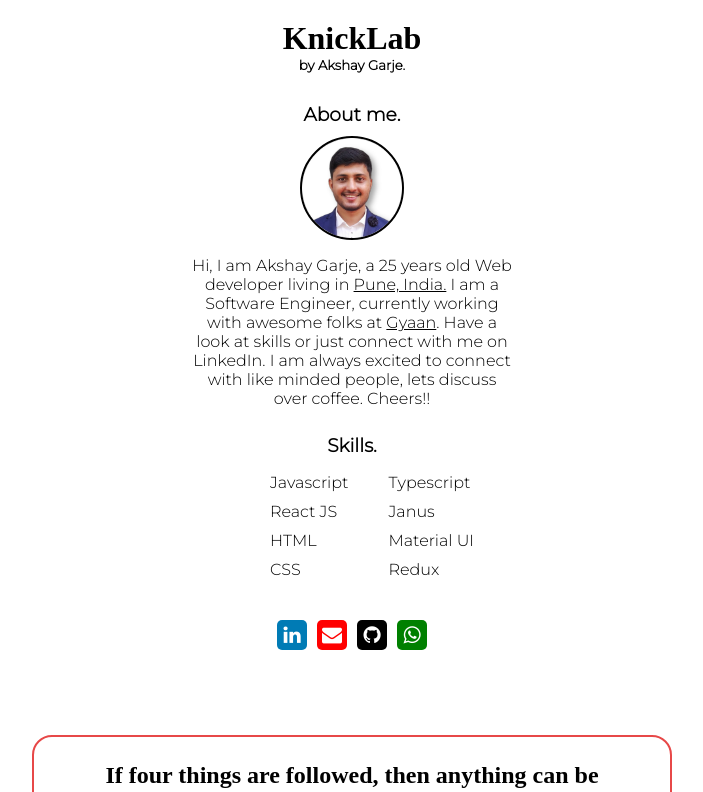
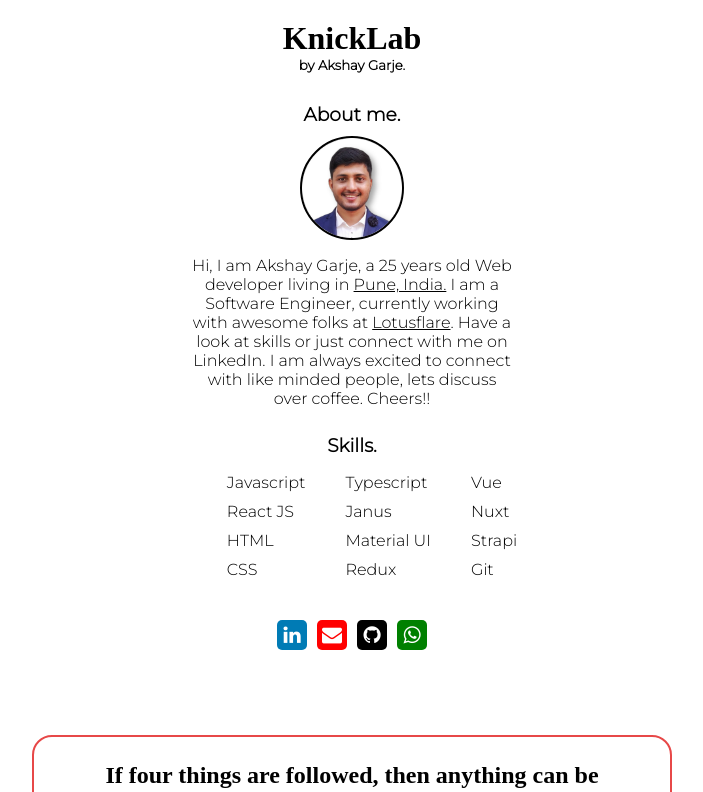
Before and after one commit to garje-akshay/knicklab, a React (Create React App) app: page / in a window 1280 px wide. Shown: the top 792 px of the page, without its empty margins (288-991 px from the left). Built offline with nearby package versions, Linux system fonts and the light colour scheme; a web font is replaced by a local one.

Commit message:
Changed compoany name

```diff
--- a/src/layouts/Content/index.js
+++ b/src/layouts/Content/index.js
@@ -30,7 +30,7 @@
             Web developer living in{" "}
             <a href="https://goo.gl/maps/U6YWoFzZ9SP4MWNSA">Pune, India.</a> I
             am a Software Engineer, currently working with awesome folks at{" "}
-            <a href="https://www.gyaan.ai/">Gyaan</a>. Have a look at skills or
+            <a href="https://lotusflare.com/">Lotusflare</a>. Have a look at skills or
             just connect with me on LinkedIn. I am always excited to connect
             with like minded people, lets discuss over coffee. Cheers!!
           </p>
@@ -62,6 +62,19 @@
               <li>Janus</li>
               <li>Material UI</li>
               <li>Redux</li>
+            </ul>
+             <ul
+              style={{
+                textAlign: "start",
+                display: "flex",
+                flexDirection: "column",
+                gap: 10,
+              }}
+            >
+              <li>Vue</li>
+              <li>Nuxt</li>
+              <li>Strapi</li>
+              <li>Git</li>
             </ul>
           </div>
           <span style={{ margin: "20px 0 0 0" }}>
```
